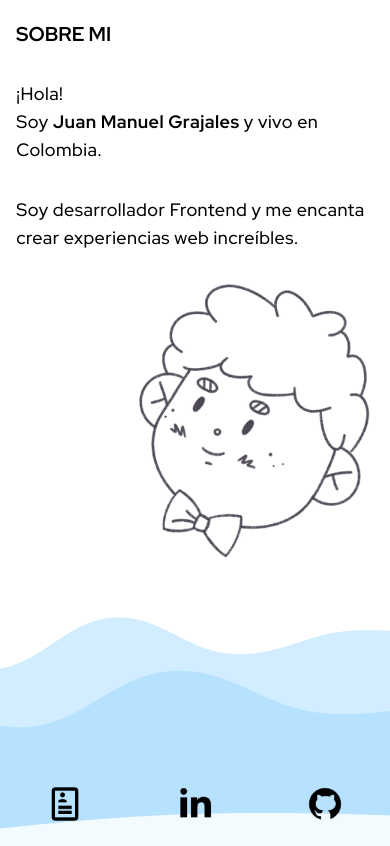
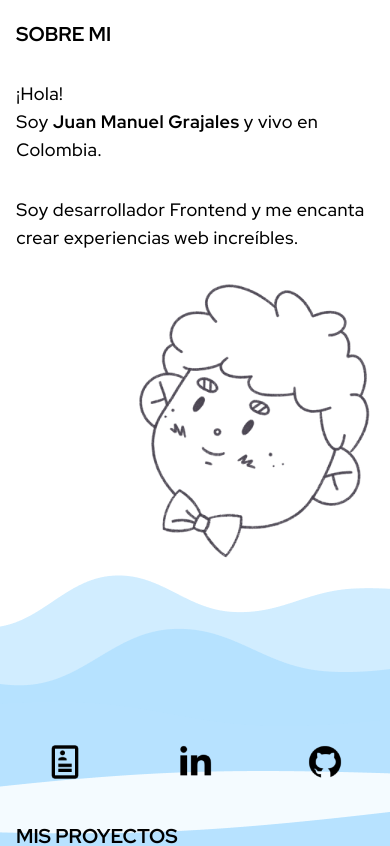
Before and after one commit to GrajalesU/portafolio-v2, a React (Vite) app: page / in a window 390 px wide. Shown: the top 846 px of the page. Built offline with nearby package versions, Linux system fonts and the light colour scheme.

Commit message:
Update styles

```diff
--- a/src/components/About/About.jsx
+++ b/src/components/About/About.jsx
@@ -17,9 +17,9 @@ export default function About() {
   //   }
   // }, [windowWidth]);
   return (
-    <div className="w-full min-h-screen relative">
+    <div className="w-full min-h-[95vh] relative">
       <div className="md:max-w-lg md:pt-[15%] md:pl-8">
-        <h2 className=" pt-5 ml-4 mb-8 text-xl md:text-2xl md:mb-44 font-bold">
+        <h2 className=" pt-5 ml-4 mb-8 text-xl md:text-2xl md:mb-32 font-bold">
           SOBRE MI
         </h2>
         <div className="tracking-wide font-medium w-11/12 mx-auto mb-8 text-lg md:text-xl">
--- a/src/components/Contact/Contact.jsx
+++ b/src/components/Contact/Contact.jsx
@@ -47,7 +47,7 @@ export default function Contact() {
               alt="hired employee"
               className="absolute top-[calc(60%-228px)] -z-10 left-[calc(50%-190px)] "
             />
-            <h2 className="w-full text-center text-5xl font-bold pt-16 mb-11 md:text-5xl">
+            <h2 className="w-full text-center text-xl font-bold pt-16 mb-11 md:text-2xl">
               CONTÁCTAME
             </h2>
             <p className="w-10/12 mb-16 mx-auto text-lg tracking-wide md:text-xl">
```
